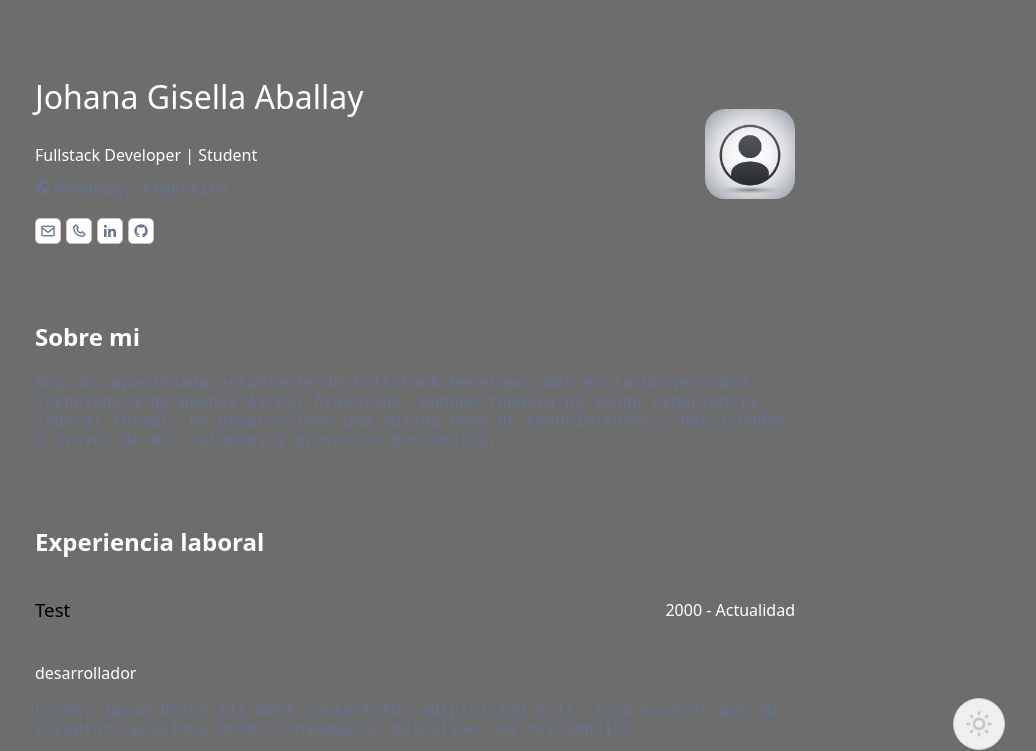
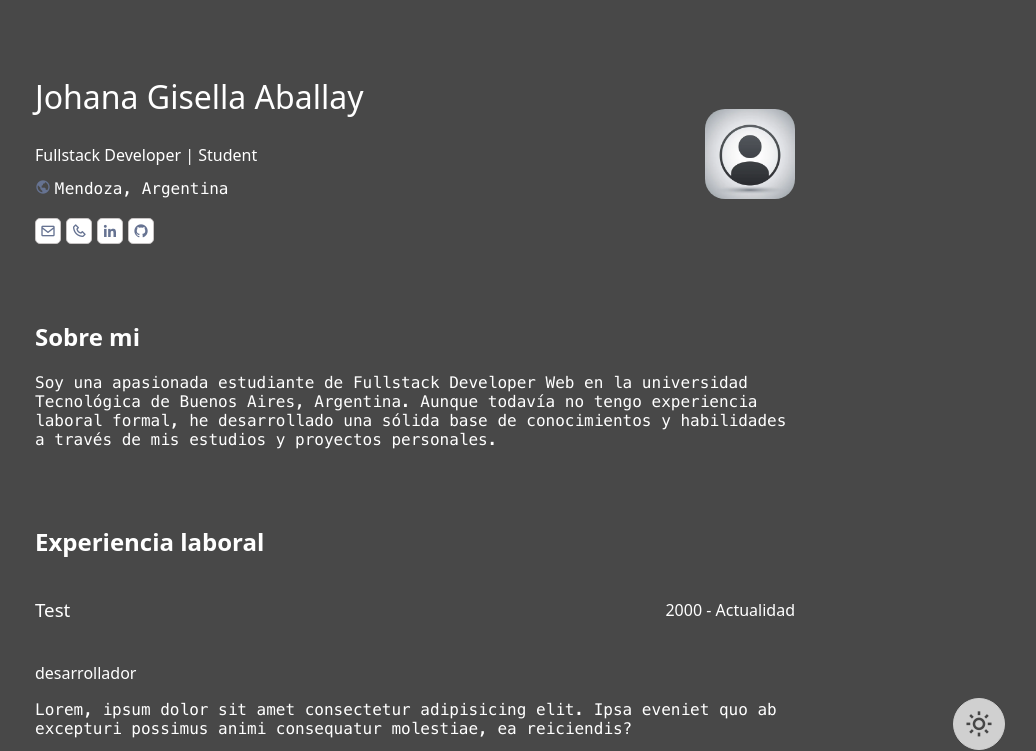
Before and after one commit to GisellaAballay/Portfolio, a plain HTML site: page index.html in a window 1280 px wide. Both pictures are taken after a click on the button 1204 px from the left and 724 px from the top of the page. Shown: the top 751 px of the page, without its empty margins (225-1261 px from the left). Drawn offline with nearby package versions, Linux system fonts and the light colour scheme.

Commit message:
fixed color icon thememode

```diff
--- a/app/theme-mode.js
+++ b/app/theme-mode.js
@@ -9,14 +9,16 @@ const handleDisplayIcons = () => {
   if (displaySun === "none") {
     $sun.style.display = "block";
   } else {
-    $sun.style.display = "none"
+    $sun.style.display = "none";
   }
 
   let displayMoon = getComputedStyle($moon).display;
   if (displayMoon === "none") {
     $moon.style.display = "block";
+    $button.style.backgroundColor = "rgb(70, 70, 70)";
   } else {
-    $moon.style.display = "none"
+    $moon.style.display = "none";
+    $button.style.backgroundColor = "rgb(208, 208, 208)";
   }
 };
 
--- a/index.html
+++ b/index.html
@@ -4,9 +4,9 @@
   <meta charset="UTF-8">
   <meta name="viewport" content="width=device-width, initial-scale=1.0">
   <link rel="stylesheet" href="styles/utils.css">
-  <link rel="stylesheet" href="styles/darkmode.css">
   <link rel="stylesheet" href="styles/template.css">
   <link rel="stylesheet" href="styles/style.css">
+  <link rel="stylesheet" href="styles/darkmode.css">
   <link href='https://unpkg.com/boxicons@2.1.4/css/boxicons.min.css' rel='stylesheet'>
   <title>Document</title>
 </head>
@@ -16,7 +16,7 @@
       <div class="titulo">
         <h1>Johana Gisella Aballay</h1>
         <h2>Fullstack Developer | Student</h2>
-        <div>
+        <div class="darkmode">
             <i class='bx bx-world'></i>
             <span>Mendoza, Argentina</span>
         </div>
@@ -54,7 +54,7 @@
   </main>
   <button id="theme-mode" class="theme-mode">
     <i id="moon" class='bx bx-moon moon'  class="light.mode"></i>
-    <i id="sun" class='bx bx-sun' class="light.mode"></i>
+    <i id="sun" class='bx bx-sun' class="light.mode" style="color: rgb(70, 70, 70);"></i>
   </button>
 
 
--- a/styles/darkmode.css
+++ b/styles/darkmode.css
@@ -1,8 +1,13 @@
+:root{
+  --grey-dark: rgb(72, 72, 72);
+}
+
 .theme-mode{
+  background-color: var(--grey-dark);
   position: fixed;
   bottom: 50px;
   right: 50px;
-  border: 1px solid rgb(209, 208, 208);
+  border: 1px solid rgb(208, 208, 208);
   padding: 10px;
   font-size: 30px;
   border-radius: 50%;
@@ -37,6 +42,10 @@ body {
 }
 
 .dark-mode {
-  background-color: rgb(109, 109, 109);
+  background-color: var(--grey-dark) ;
   color: white;
 }
+
+.dark-mode *:not(i) {
+  color: white;
+}
```
